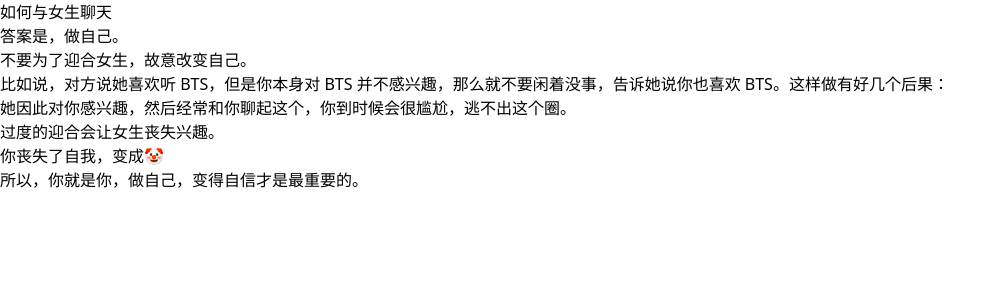
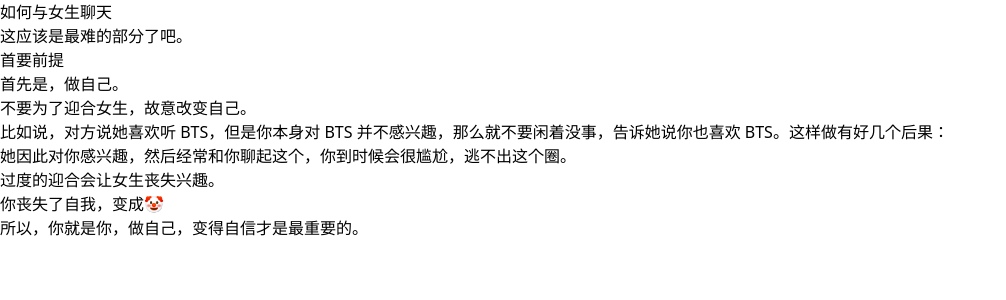
Before and after one commit to EvanNotFound/how-to-deal-with-my-crush, a Next.js app: page /what-to-do-before/how-to-talk-to-girls in a window 1280 px wide. Shown: the top 300 px of the page, without its empty margins (0-1006 px from the left). Built offline with nearby package versions, Linux system fonts and the light colour scheme.

Commit message:
fix: correct GA ID in _app.tsx and improve content in how-to-talk-to-girls.mdx

```diff
--- a/pages/_app.tsx
+++ b/pages/_app.tsx
@@ -7,7 +7,7 @@ export default function App({ Component, pageProps }: AppProps): ReactElement {
   return (
     <>
       <Component {...pageProps} />
-      <GoogleAnalytics gaId="G-7KDKC9L6V7Z" />
+      <GoogleAnalytics gaId="G-7KDKC9L6V7" />
     </>
   );
 }
--- a/pages/what-to-do-before/how-to-talk-to-girls.mdx
+++ b/pages/what-to-do-before/how-to-talk-to-girls.mdx
@@ -1,6 +1,10 @@
 # 如何与女生聊天
 
-答案是，做自己。
+这应该是最难的部分了吧。
+
+## 首要前提
+
+首先是，做自己。
 
 不要为了迎合女生，故意改变自己。
 
```
